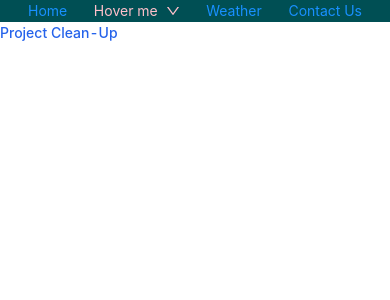
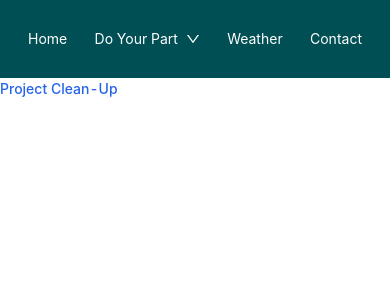
Before and after one commit to SchoolOfCode/environment_variables_frontend, a Next.js app in the folder project-app/: page / in a window 390 px wide. Shown: the top 300 px of the page. Built offline with nearby package versions, Linux system fonts and the light colour scheme.

Commit message:
added links

```diff
--- a/project-app/components/Navbar/Navbar.jsx
+++ b/project-app/components/Navbar/Navbar.jsx
@@ -2,6 +2,8 @@
 import { DownOutlined, SmileOutlined } from "@ant-design/icons";
 import { Dropdown, Menu, Space } from "antd";
 import "antd/dist/antd.css";
+import Link from "next/link";
+import { AiOutlineMenu } from "react-icons/ai";
 import React from "react";
 
 const menu = (
@@ -15,7 +17,7 @@ const menu = (
             rel="noopener noreferrer"
             href="https://www.antgroup.com"
           >
-            1st menu item
+            About Us
           </a>
         ),
       },
@@ -27,11 +29,9 @@ const menu = (
             rel="noopener noreferrer"
             href="https://www.aliyun.com"
           >
-            2nd menu item (disabled)
+            Start A Cleanup
           </a>
         ),
-        icon: <SmileOutlined />,
-        disabled: true,
       },
       {
         key: "3",
@@ -41,15 +41,9 @@ const menu = (
             rel="noopener noreferrer"
             href="https://www.luohanacademy.com"
           >
-            3rd menu item (disabled)
+            Join A Cleanup
           </a>
         ),
-        disabled: true,
-      },
-      {
-        key: "4",
-        danger: true,
-        label: "a danger item",
       },
     ]}
   />
@@ -58,18 +52,24 @@ const menu = (
 export default function Navbar() {
   return (
     <div>
-    <div className="flex justify-between w-[100vw] bg-[#004F54] ml-[0px] px-[2em]">
-      <a href="#home">Home</a>
-      <Dropdown overlay={menu} className="text-[pink]">
+      <div className="md:hidden flex justify-between w-[100vw] bg-[#004F54] text-[white] ml-[0px] px-[2em] py-[2em]">
+        <Link href="#home">
+          <a className="text-[white]">Home</a>
+        </Link>
+        <Dropdown overlay={menu} className="text-[white]">
           <a onClick={(e) => e.preventDefault()}>
             <Space>
-            Hover me
+              Do Your Part
               <DownOutlined />
             </Space>
           </a>
         </Dropdown>
-      <a href="#weather">Weather</a>
-      <a href="#contact">Contact Us</a>
+        <Link href="#weather">
+          <a className="text-[white]">Weather</a>
+        </Link>
+        <Link href="#contact">
+          <a className="text-[white]">Contact</a>
+        </Link>
       </div>
     </div>
   );
--- a/project-app/package.json
+++ b/project-app/package.json
@@ -18,6 +18,7 @@
     "next": "12.2.3",
     "react": "18.2.0",
     "react-dom": "18.2.0",
+    "react-icons": "^4.4.0",
     "react-leaflet": "^4.0.1"
   },
   "devDependencies": {
```
Also changed, not shown: 1 other file (tests, documents, lock files or other folders). Lines whose indentation alone changed are shown as unchanged.
